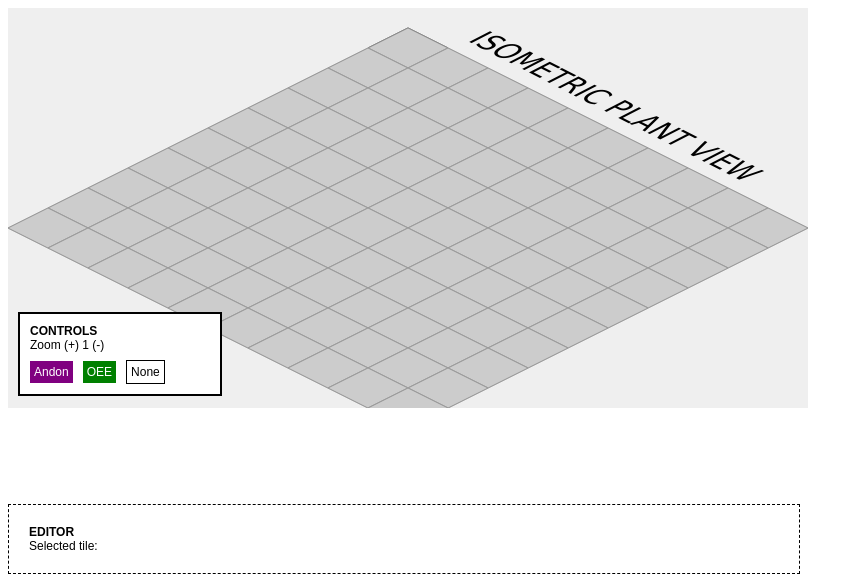
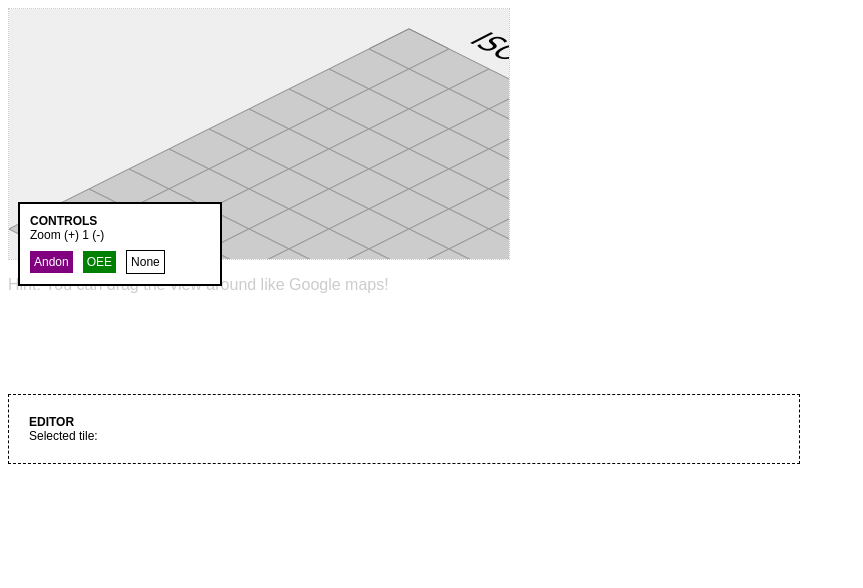
Before and after one commit to BulloRosso/isoplant, an Angular app: page / in a window 1280 px wide. Shown: the top 588 px of the page, without its empty margins (0-863 px from the left). Built offline with nearby package versions, Linux system fonts and the light colour scheme.

Commit message:
scroll inside div with drag

```diff
--- a/src/app/tiled-canvas/tiled-canvas.component.css
+++ b/src/app/tiled-canvas/tiled-canvas.component.css
@@ -1,5 +1,21 @@
-#tileCanvas {
+canvas {
+    display:block;
     width:800px;
     height:400px;
     background-color:#efefef;
 }
+
+div {
+    display:block;
+    width: 500px;
+    height: 250px;
+    border:dotted 1px #ccc;
+    overflow: hidden
+}
+
+p {
+   position:relative;
+   top:100 px;
+   font-family:Arial;
+   color:#ccc;
+}
--- a/src/app/tiled-canvas/tiled-canvas.component.html
+++ b/src/app/tiled-canvas/tiled-canvas.component.html
@@ -1 +1,6 @@
-<canvas id="tileCanvas" draggable="true" on-click="onEvent($event)"></canvas>
+<div #tileViewport >
+    <canvas #tileCanvas  on-click="onEvent($event)"></canvas>
+</div>
+<p>
+Hint: You can drag the view around like Google maps!
+</p>
--- a/src/app/tiled-canvas/tiled-canvas.component.ts
+++ b/src/app/tiled-canvas/tiled-canvas.component.ts
@@ -1,4 +1,4 @@
-import { Component, OnInit, OnDestroy } from '@angular/core';
+import { Component, OnInit, OnDestroy, ElementRef, Renderer, ViewChild, Renderer2, AfterViewInit, ViewChildren, ContentChild } from '@angular/core';
 import { TiledCoreService } from '../tiled-core.service';
 
 @Component({
@@ -9,7 +9,7 @@ import { TiledCoreService } from '../tiled-core.service';
 //
 //   Simple Isometric Renderer inspired by http://nick-aschenbach.github.io/assets/2015-02-25-isometric-tile-engine/isometric02/js/isometric.js
 //
-export class TiledCanvasComponent implements OnInit, OnDestroy {
+export class TiledCanvasComponent implements OnInit, AfterViewInit, OnDestroy {
 
   private grid = {
     Xtiles: 10,
@@ -26,16 +26,24 @@ export class TiledCanvasComponent implements OnInit, OnDestroy {
  };
 
  event: MouseEvent;
-
+ @ViewChildren('tileCanvas') canvasRef:ElementRef;
+ @ViewChildren('tileViewport') viewportRef:ElementRef;
  private canvas;
  private context;
  private tileSubscription;
  private bulletSubscription;
 
- constructor(private tiledCoreService : TiledCoreService) {
+ // stuff for moving the canvas inside the outer div (viewport)
+ private dragging :boolean;
+ private lastX = 0;
+ private lastY = 0;
+ private marginTop = 0;
+ private marginLeft = 0;
+
+ constructor(private tiledCoreService : TiledCoreService, private elementRef: ElementRef, private renderer: Renderer2) {
 
     this.tileSubscription = this.tiledCoreService.tileData().subscribe(retMap => {
-      if (document.getElementById("tileCanvas")) {
+      if (this.canvasRef) {
         console.log("REDRAW tiles");
         this.grid.tileMap = retMap;
         this.redrawTiles(this.grid.tileMap);
@@ -44,7 +52,7 @@ export class TiledCanvasComponent implements OnInit, OnDestroy {
 
     this.bulletSubscription = this.tiledCoreService.bulletData().subscribe(retBullets => {
 
-       if (document.getElementById("tileCanvas")) {
+       if (this.canvasRef) {
           this.grid.bulletColor = retBullets["color"];
           console.log("BULLET redraw " + retBullets["color"]);
           this.redrawTiles(this.grid.tileMap);
@@ -52,9 +60,64 @@ export class TiledCanvasComponent implements OnInit, OnDestroy {
     })
  }
 
+ // initialize drag & move listeners here on canvas and window-object
+ //
+ ngAfterViewInit() {
+
+  this.renderer.listen(this.canvasRef["first"].nativeElement, 'mousedown', (event) => {
+
+    var evt = event;
+    this.dragging = true;
+    this.lastX = evt.clientX;
+    this.lastY = evt.clientY;
+
+    evt.preventDefault()
+  });
+
+  // handles the movement of canvas inside the viewport div
+  //
+  this.renderer.listen('window', 'mousemove', (event) => {
+
+      var canvas = this.canvasRef["first"].nativeElement;
+      var viewport = this.viewportRef["first"].nativeElement;
+
+      var canvasWidth = canvas.width;
+      var canvasHeight = canvas.height;
+      var viewportWidth = viewport.width; // ?? null
+      var viewportHeight = viewport.style.height; // ?? null
+      // console.log(canvasWidth +"/" + canvasHeight + ":" + viewportWidth + "/" + viewportHeight);
+
+      var evt = event;
+      if (this.dragging) {
+
+          var deltaX = evt.clientX - this.lastX;
+          var deltaY = evt.clientY - this.lastY;
+
+          var dragWithinBoundaries = true; //() && ();
+
+          if (dragWithinBoundaries) {
+            this.lastX = evt.clientX;
+            this.lastY = evt.clientY;
+
+            this.marginLeft += deltaX;
+            this.marginTop += deltaY;
+            canvas.style.marginLeft = this.marginLeft + "px";
+            canvas.style.marginTop = this.marginTop + "px";
+          }
+      }
+      evt.preventDefault();
+  });
+
+  this.renderer.listen('window', 'mouseup', (event) => {
+      this.dragging = false;
+  });
+
+  this.redrawTiles( this.tiledCoreService.allTileData());
+ }
+
  ngOnInit() {
 
-   this.redrawTiles( this.tiledCoreService.allTileData());
+
 
  }
 
@@ -85,7 +148,11 @@ export class TiledCanvasComponent implements OnInit, OnDestroy {
 
  redrawTiles(tileData: Map<string,string>) {
 
-   this.canvas = <HTMLCanvasElement>document.getElementById("tileCanvas");
+   if (!this.canvasRef) {
+     return;
+   }
+
+   this.canvas = this.canvasRef["first"].nativeElement;
    this.context =  this.canvas.getContext("2d");
 
    var width = 800;
```
